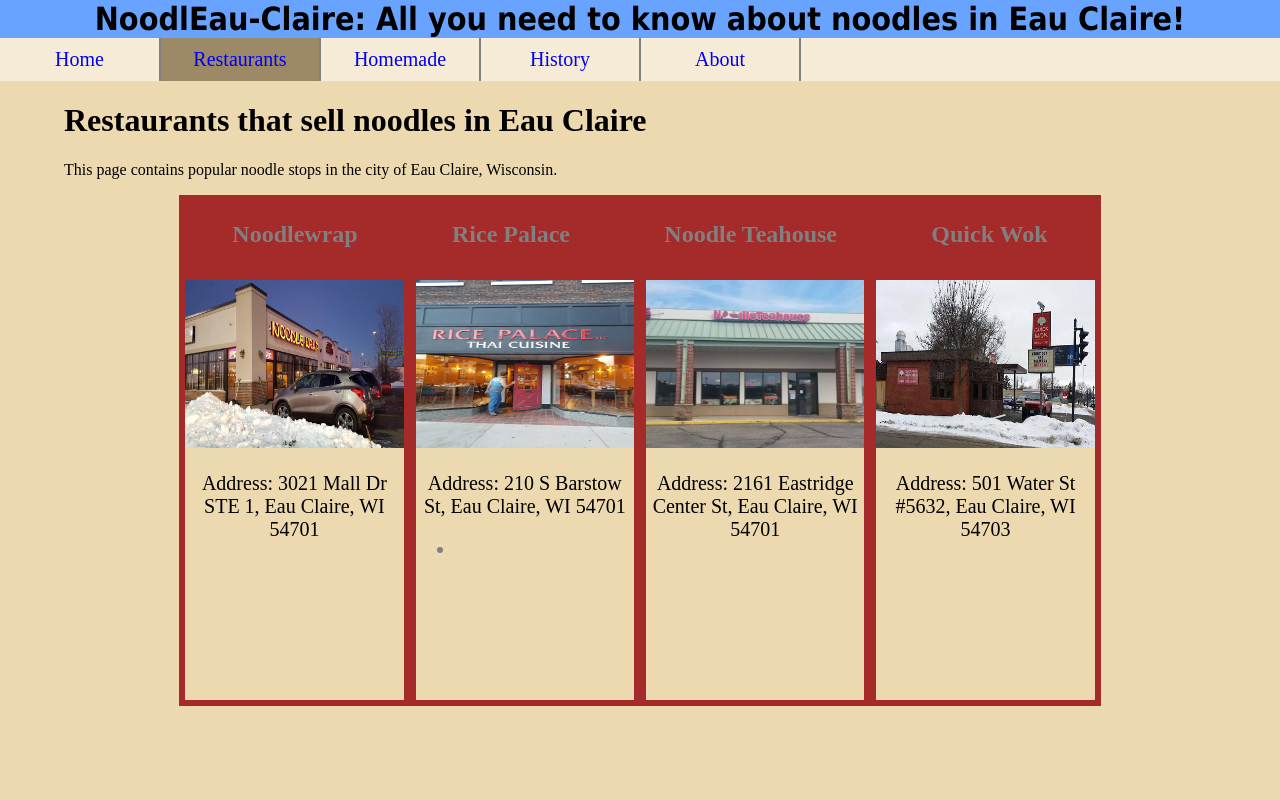
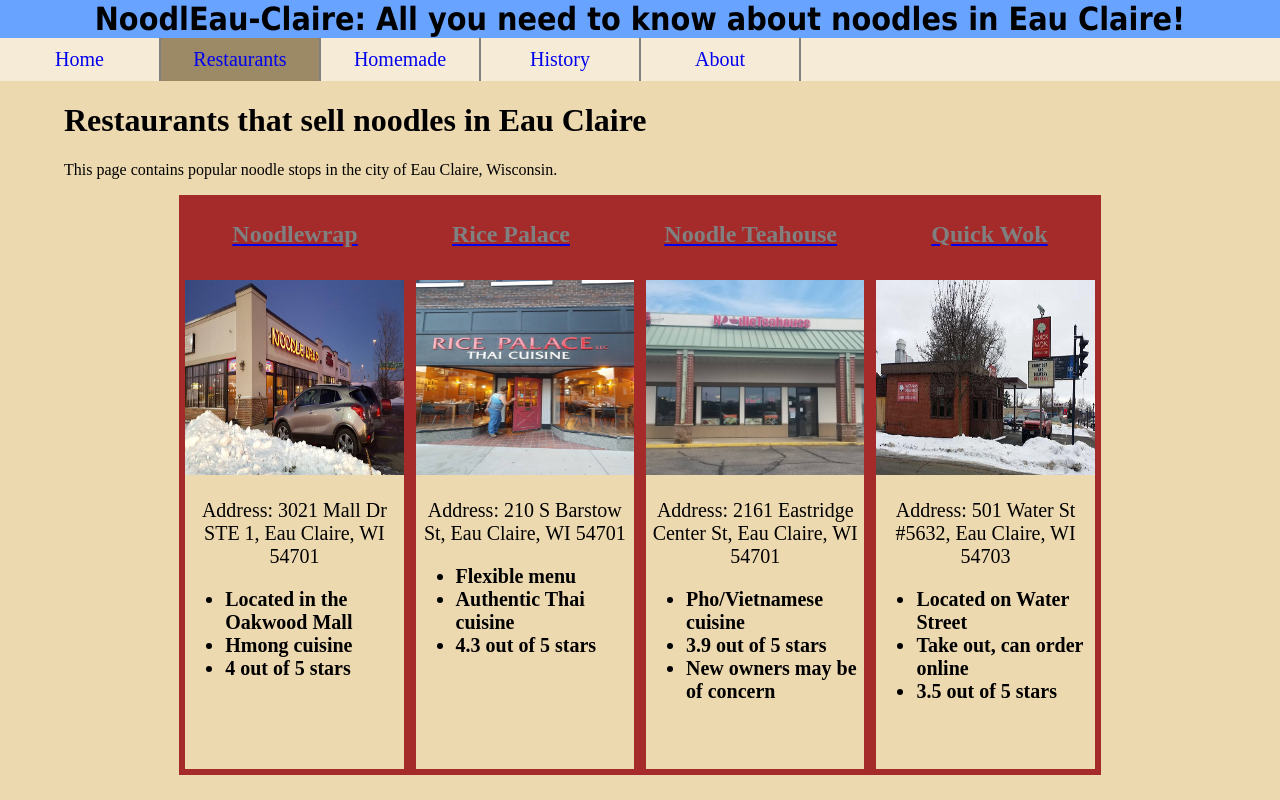
Before and after one commit to kamrowcj0380/CS-268---Noodles-Website, a plain HTML site: page restaurants.html in a window 1280 px wide. Shown: the top 800 px of the page. Drawn offline with Linux system fonts and the light colour scheme.

Commit message:
Finished restaurant table data
Still needs to resize properly

```diff
--- a/css/style.css
+++ b/css/style.css
@@ -77,11 +77,11 @@
 	margin: auto;
 	display: grid;
 	grid-template-columns: 1fr 1fr 1fr 1fr;
-	text-align: center;
 
 }
 
 .restaurant_header{
+	border: solid 4px #68a4ff;
 	background-color: #A52A2A;
 	grid-column: span 4;
 	display: flex;
@@ -100,6 +100,7 @@
 
 .restaurant_container p{
 	font-size: 20px;
+	text-align: center;
 }
 
 body{
@@ -117,13 +118,14 @@ h2,h3{
 }
 
 li{
-	color: gray;
 	font-size: 20px;
+	font-weight: bold;
 }
 
 #footer{
 	background-color:#f5ebd7;
 	width:100%;
+	text-align: center;
 }
 
 #footer > p {
--- a/restaurants.html
+++ b/restaurants.html
@@ -31,17 +31,19 @@
 				<p>This page contains popular noodle stops in the city of Eau Claire, Wisconsin.</p>
 				<div class="restaurant_container">
 					<div class="restaurant_header">
-						<h2>Noodlewrap</h2>
-						<h2>Rice Palace</h2>
-						<h2>Noodle Teahouse</h2>
-						<h2>Quick Wok</h2>
+						<a href="https://www.noodlewrap.com/index.html"><h2 href=>Noodlewrap</h2></a>
+						<a href="https://ricepalaceeauclaire.com/65972"><h2>Rice Palace</h2></a>
+						<a href="https://eatstreet.com/eauclaire-wi/restaurants/noodle-teahouse-2161-eastridge-center-st"><h2>Noodle Teahouse</h2></a>
+						<a href="https://www.quickwokeauclaire.com/"><h2>Quick Wok</h2></a>
 					</div>
 
 					<div class="restaurant_block">
 						<img src="images/noodlewrap.jpg" alt="An image of the Noodle Wrap restaurant.">
 						<p>Address: 3021 Mall Dr STE 1, Eau Claire, WI 54701</p>
 						<ul>
-
+							<li>Located in the Oakwood Mall</li>
+							<li>Hmong cuisine</li>
+							<li>4 out of 5 stars</li>
 						</ul>
 
 					</div>
@@ -49,21 +51,27 @@
 						<img src="images/ricepalace.jpg" alt="An image of the Rice Palace restaurant.">
 						<p>Address: 210 S Barstow St, Eau Claire, WI 54701</p>
 						<ul>
-							<li></li>
+							<li>Flexible menu</li>
+							<li>Authentic Thai cuisine</li>
+							<li>4.3 out of 5 stars</li>
 						</ul>
 					</div>
 					<div class="restaurant_block">
 						<img src="images/noodleteahouse.jpg" alt="An image of the Noodle Teahouse restaurant.">
 						<p>Address: 2161 Eastridge Center St, Eau Claire, WI 54701</p>
 						<ul>
-
+							<li>Pho/Vietnamese cuisine</li>
+							<li>3.9 out of 5 stars</li>
+							<li>New owners may be of concern</li>
 						</ul>
 					</div>
 					<div class="restaurant_block">
 						<img src="images/quickwok.jpg" alt="An image of the Quick Wok restaurant.">
 						<p>Address: 501 Water St #5632, Eau Claire, WI 54703</p>
 						<ul>
-
+							<li>Located on Water Street</li>
+							<li>Take out, can order online</li>
+							<li>3.5 out of 5 stars</li>
 						</ul>
 					</div>
 				</div>
```
